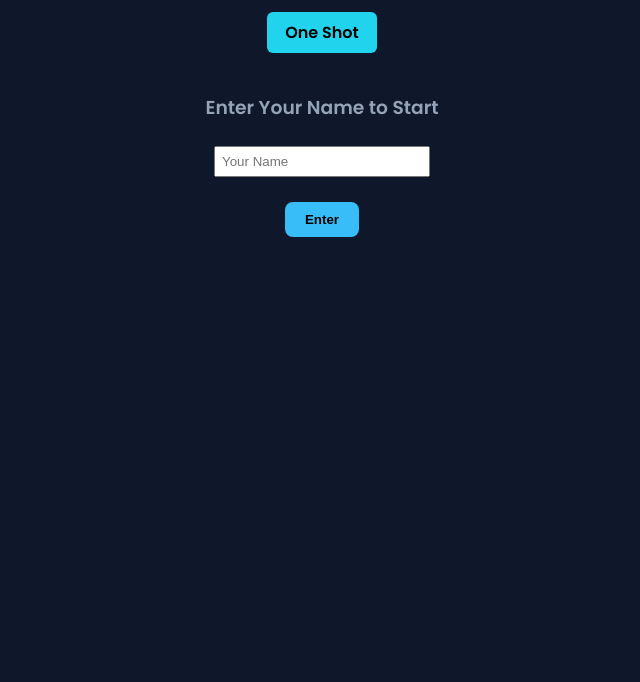
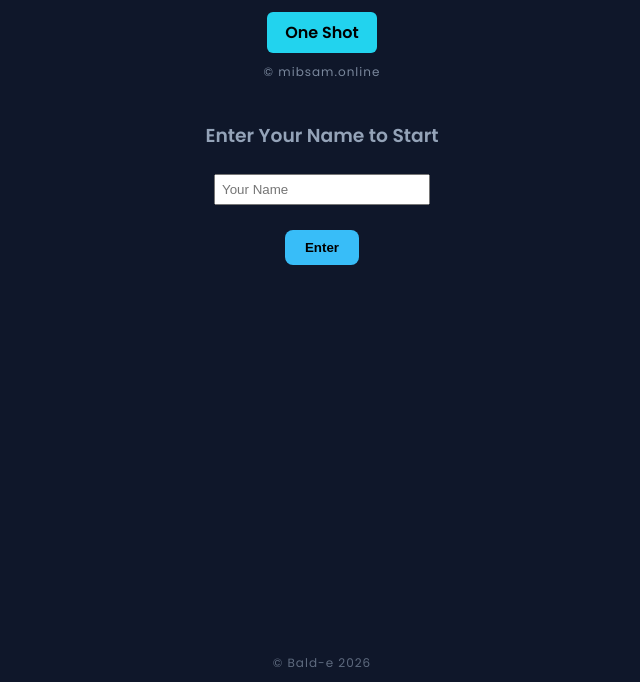
Before and after one commit to Bald-E98/chemistry-, a plain HTML site: page index.html in a window 1280 px wide. Shown: the part 118-800 px from the top of the page, without its empty margins (318-958 px from the left). Drawn offline with Linux system fonts and the light colour scheme.

Commit message:
Update index.html

```diff
--- a/index.html
+++ b/index.html
@@ -106,6 +106,33 @@ input[type="text"] {
 .toast.show {
   opacity: 1;
 }
+.watermark {
+  display: block;
+  text-align: center;
+  font-size: 12px;
+  color: #94a3b8;
+  margin-top: -10px;
+  margin-bottom: 20px;
+  text-decoration: none;
+  letter-spacing: 1px;
+  opacity: 0.8;
+  transition: 0.3s ease;
+}
+.my-watermark {
+  position: fixed;
+  bottom: 10px;
+  left: 50%;
+  transform: translateX(-50%);
+  font-size: 12px;
+  color: #94a3b8;
+  opacity: 0.6;
+  letter-spacing: 1px;
+}
+
+.watermark:hover {
+  color: #38bdf8;
+  opacity: 1;
+}
 </style>
 </head>
 
@@ -116,6 +143,12 @@ input[type="text"] {
 
 <a href="https://plus2oneshotss.wordpress.com/chemistry/" target="_blank" class="link-btn">
    One Shot
+</a>
+<a href="https://mibsam.online"
+   target="_blank"
+   rel="noopener noreferrer"
+   class="watermark">
+   © mibsam.online
 </a>
 
 <!-- LOGIN SCREEN -->
@@ -295,6 +328,6 @@ window.saveProgress = async function () {
 };
 
 </script>
-
+<div class="my-watermark">© Bald-e 2026</div>
 </body>
-  </html>
+      </html>
```
